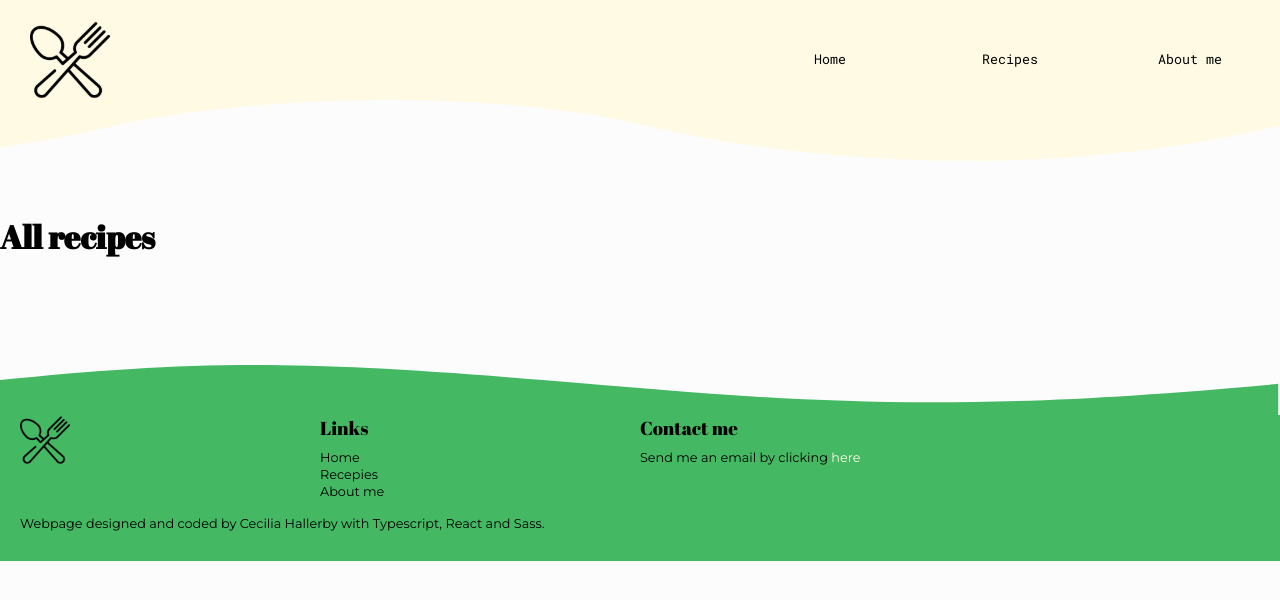
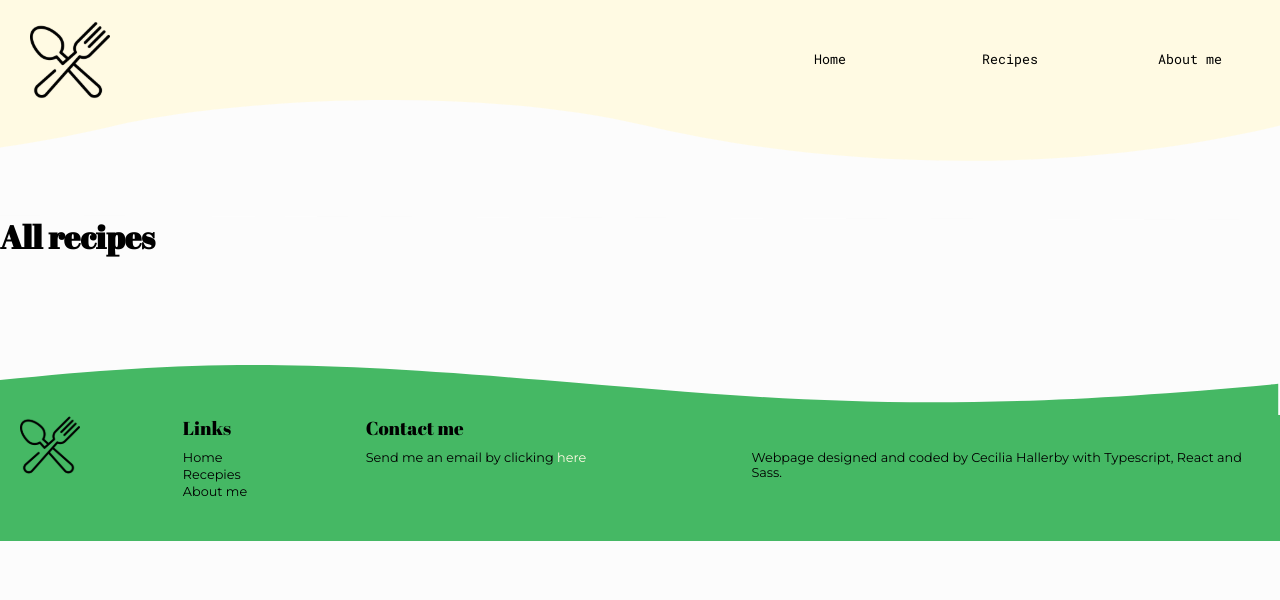
Before and after one commit to CeceStar/recipes-webpage, a React (Create React App) app: page /recipes in a window 1280 px wide. Shown: the top 600 px of the page. Built offline with nearby package versions, Linux system fonts and the light colour scheme.

Commit message:
Made the footer responsive

```diff
--- a/src/assets/styles/components/_footer.scss
+++ b/src/assets/styles/components/_footer.scss
@@ -22,6 +22,7 @@
   width: 50px;
   margin-left: 20px;
 }
+
 .footer-links {
   ul {
     li {
@@ -46,7 +47,7 @@
       color: $bright-yellow;
     }
     &:hover {
-      font-size: 1.5rem;
+      font-weight: 800;
     }
   }
 }
@@ -56,3 +57,25 @@
   grid-column: 1/4;
   margin: 15px 20px 20px 20px;
 }
+
+@media only screen and (min-width: 680px) {
+  .footer-bg {
+    position: relative;
+    background-color: $green;
+    display: grid;
+    grid-template-columns: 1fr 1fr 2fr 3fr;
+    grid-template-rows: auto 40px;
+  }
+
+  .footer-created-with {
+    font-size: 0.8rem;
+    grid-column: 4/5;
+    margin-top: 35px;
+  }
+
+  .footer-logo {
+    height: 60px;
+    width: 60px;
+    margin-left: 20px;
+  }
+}
--- a/src/assets/styles/styles.css
+++ b/src/assets/styles/styles.css
@@ -308,7 +308,7 @@ button {
 }
 
 .footer-contact-me a:hover {
-  font-size: 1.5rem;
+  font-weight: 800;
 }
 
 .footer-created-with {
@@ -318,4 +318,29 @@ button {
   grid-column: 1/4;
   margin: 15px 20px 20px 20px;
 }
+
+@media only screen and (min-width: 680px) {
+  .footer-bg {
+    position: relative;
+    background-color: #45B864;
+    display: -ms-grid;
+    display: grid;
+    -ms-grid-columns: 1fr 1fr 2fr 3fr;
+        grid-template-columns: 1fr 1fr 2fr 3fr;
+    -ms-grid-rows: auto 40px;
+        grid-template-rows: auto 40px;
+  }
+  .footer-created-with {
+    font-size: 0.8rem;
+    -ms-grid-column: 4;
+    -ms-grid-column-span: 1;
+    grid-column: 4/5;
+    margin-top: 35px;
+  }
+  .footer-logo {
+    height: 60px;
+    width: 60px;
+    margin-left: 20px;
+  }
+}
 /*# sourceMappingURL=styles.css.map */
```
Also changed, not shown: 1 other file (tests, documents, lock files or other folders).
